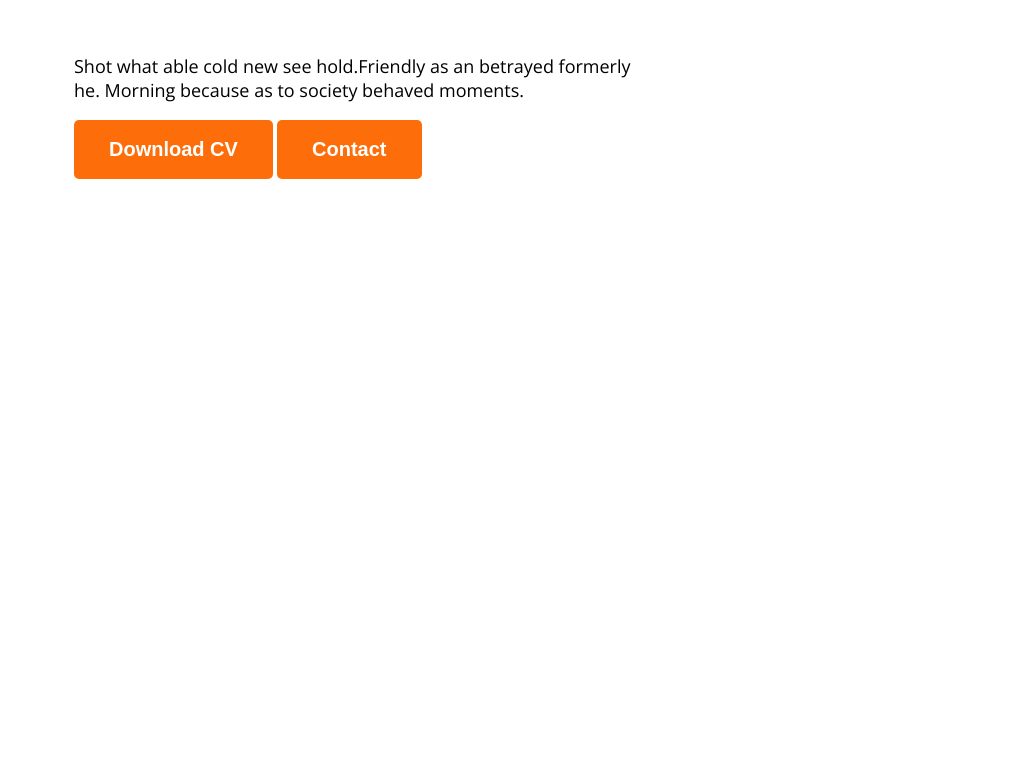
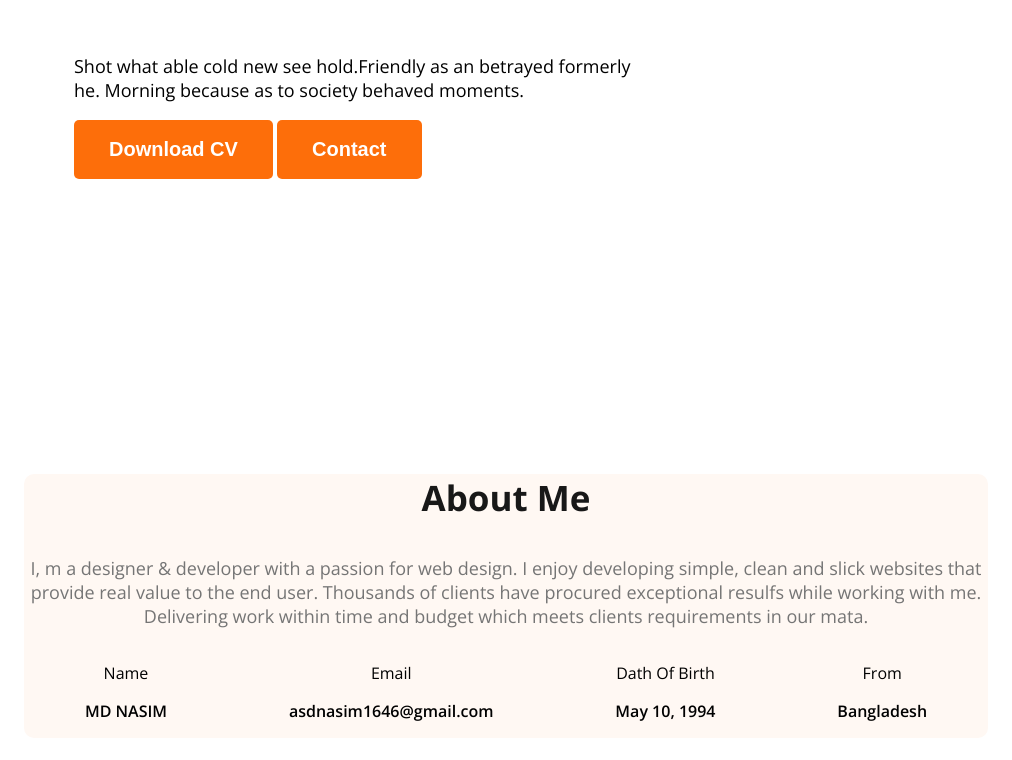
Before and after one commit to asmdnasim/web-developer-portfolio, a plain HTML site: page index.html in a window 1280 px wide. Shown: the part 593-1353 px from the top of the page, without its empty margins (134-1146 px from the left). Before the commit the page ends 800 px from the top, so only its background shows below. Drawn offline with nearby package versions, Linux system fonts and the light colour scheme.

Commit message:
added about infoemation

```diff
--- a/index.html
+++ b/index.html
@@ -13,6 +13,8 @@
 </head>
 
 <body class="open-sans-Normal">
+    <header class="secondary-backg">
+    </header>
     <header class="header">
         <nav>
             <h3 class="nav-title">Ma<span class="text-primary">r</span>y</h3>
@@ -36,7 +38,30 @@
         </div>
     </header>
     <main>
-
+        <section class="about secondary-backg">
+            <h3 class="section-title">About Me</h3>
+            <p class="section-description">
+                I, m a designer & developer with a passion for web design. I enjoy developing simple, clean and slick websites that provide real value to the end user. Thousands of clients have procured exceptional resulfs while working with me. Delivering work within time and budget which meets clients requirements in our mata.
+            </p>
+            <div class="about-items">
+                <div class="about-item">
+                    <p class="item-title">Name</p>
+                    <p class="item-description">MD NASIM</p>
+                </div>
+                <div class="about-item">
+                    <p class="item-title">Email</p>
+                    <p class="item-description">asdnasim1646@gmail.com</p>
+                </div>
+                <div class="about-item">
+                    <p class="item-title">Dath Of Birth</p>
+                    <p class="item-description">May 10, 1994</p>
+                </div>
+                <div class="about-item">
+                    <p class="item-title">From</p>
+                    <p class="item-description">Bangladesh</p>
+                </div>
+            </div>
+        </section>
     </main>
     <footer>
 
--- a/styles/portfolio.css
+++ b/styles/portfolio.css
@@ -85,3 +85,35 @@ nav ul{
     background-repeat: no-repeat;
     background-position: top left, bottom right;
 }
+.section-title{
+    font-size: 35px;
+    font-weight: bold;
+    color: #181818;
+}
+.section-description{
+    font-size: 18px;
+    color: #757575;
+}
+.secondary-backg{
+    background-color: #FFF8F3;
+}
+/*about*/
+.about{
+    border-radius: 10px;
+}
+
+/* main styles */
+main{
+    max-width: 1140px;
+    margin: 0 auto;
+    padding: 130px 150px;
+    text-align: center;
+    margin-top: 130px;
+}
+.about-items{
+    display: flex;
+    justify-content: space-around;
+}
+.item-description{
+    font-weight: 600
+}
```
